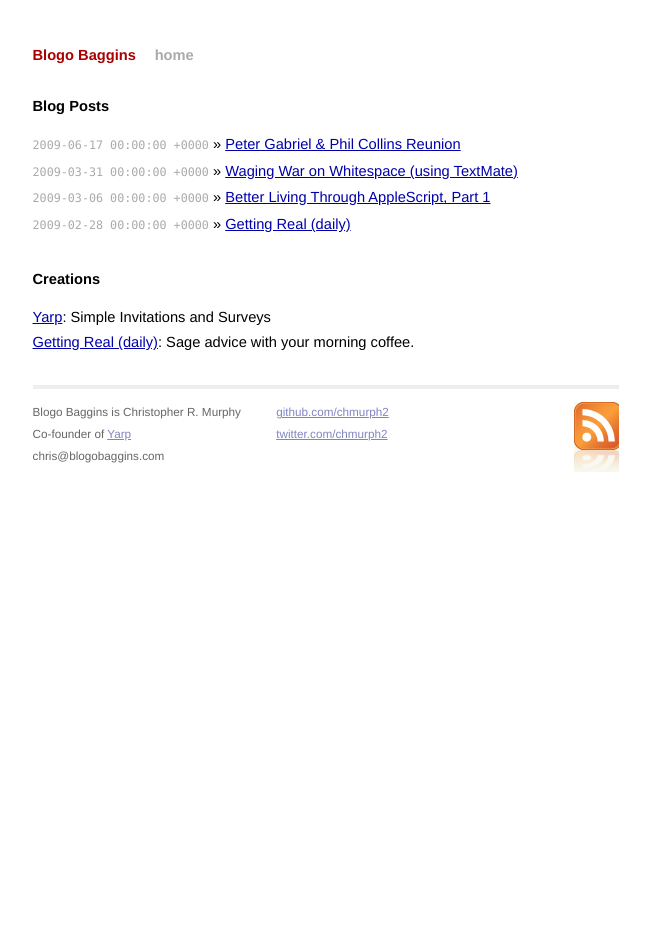
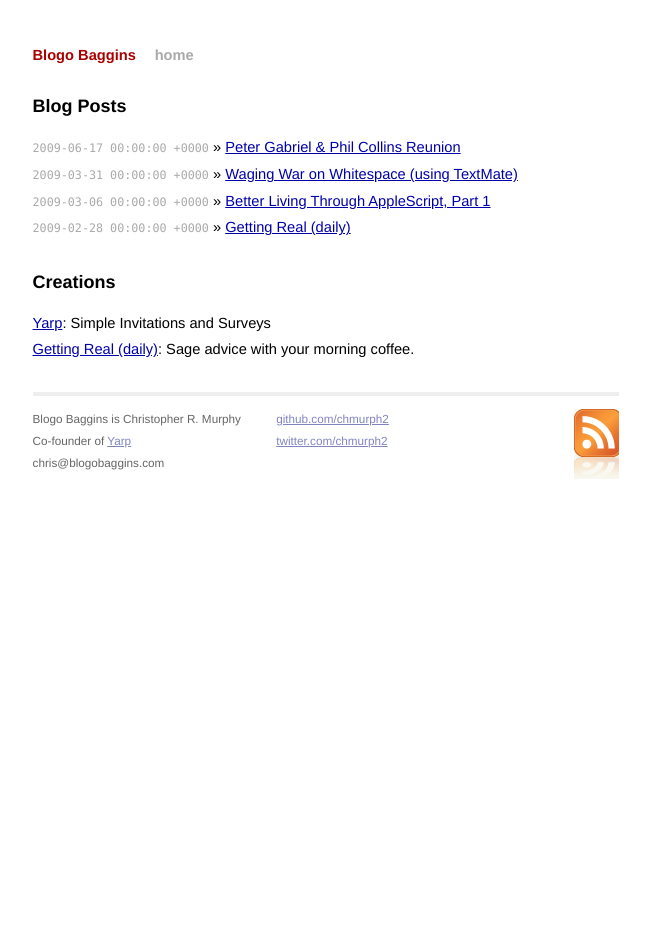
Before and after one commit to chmurph2/blogobaggins.com, a Jekyll site: the page built from index.html, in a window 1280 px wide. Shown: the whole page, without its empty margins (314-964 px from the left). Built offline with Jekyll 4.4.1, drawn with Linux system fonts in a browser that asks for light colours; comment, search, counter and statistics services are not loaded.

Commit message:
Tweaked header styling to add margins and and bigger font for H1s.

```diff
--- a/css/screen.css
+++ b/css/screen.css
@@ -22,12 +22,17 @@ body {
   text-align: center;
 }
 
-h1, h2, h3, h4, h5, h6 {
+h2, h3, h4, h5, h6 {
   font-size: 100%;
 }
 
 h1 {
   margin-bottom: 1em;
+  font-size: 18px;
+}
+
+h2 {
+  margin-top: 1em;
 }
 
 p {
```
